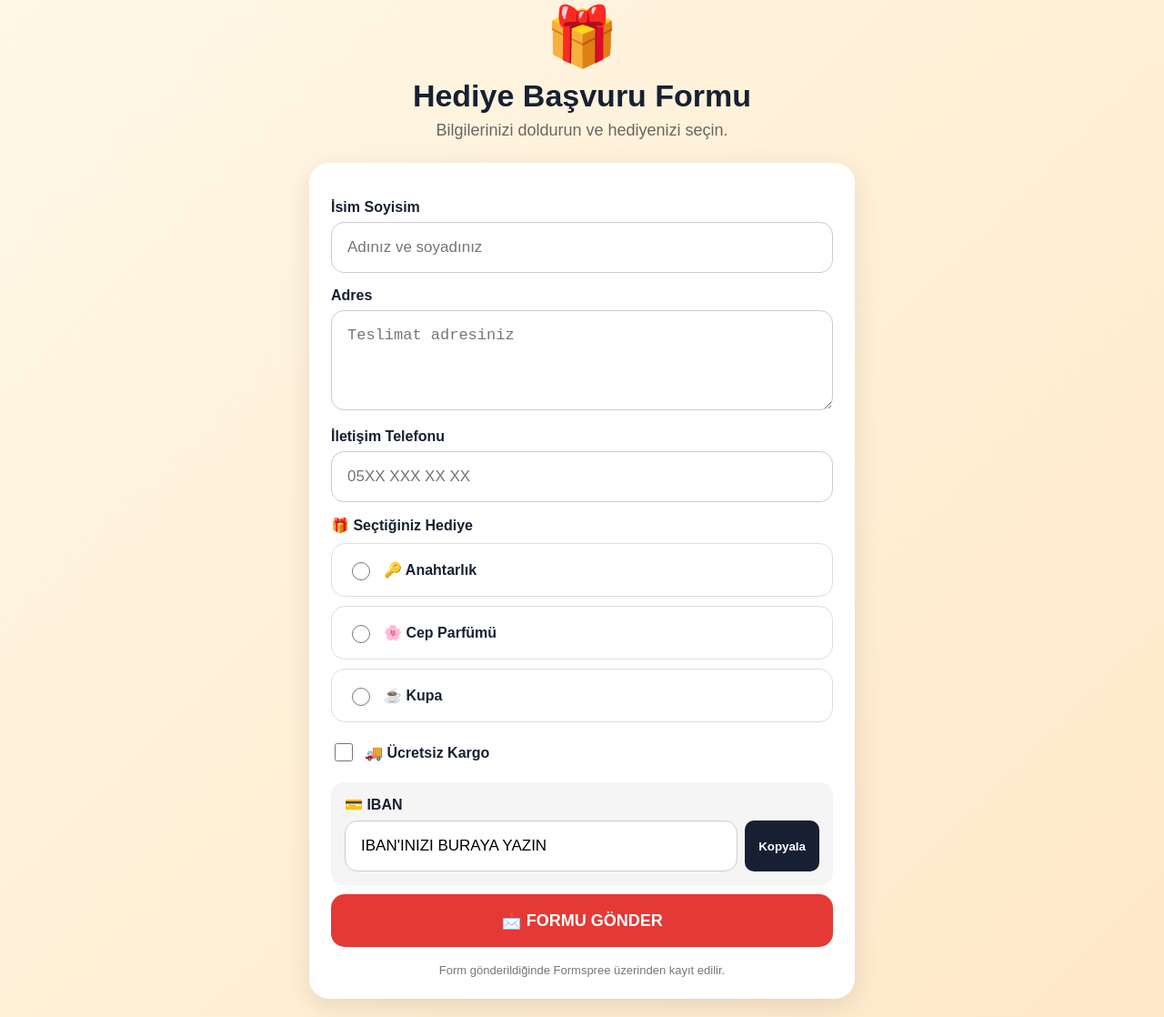
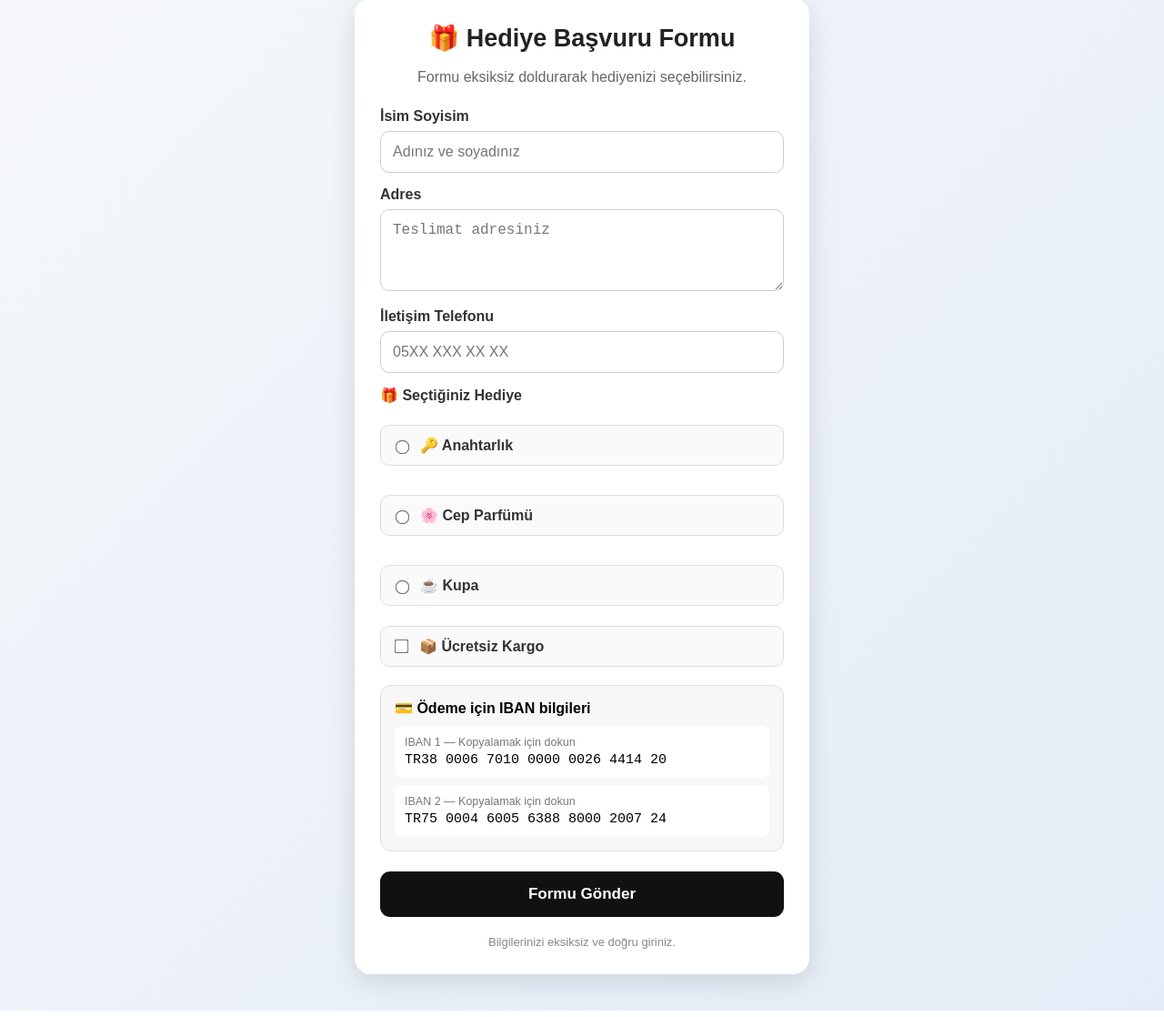
Before and after one commit to Broker59/qr-form, a plain HTML site: page index.html in a window 1280 px wide. Shown: the part 42-1160 px from the top of the page at 91% size. Drawn offline with Linux system fonts and the light colour scheme.

Commit message:
Update index.html

```diff
--- a/index.html
+++ b/index.html
@@ -1,127 +1,330 @@
+
 <!DOCTYPE html>
 <html lang="tr">
 <head>
   <meta charset="UTF-8">
   <meta name="viewport" content="width=device-width, initial-scale=1.0">
   <title>Hediye Başvuru Formu</title>
+
   <style>
-*{box-sizing:border-box}
-body{
-  margin:0;font-family:Arial,sans-serif;
-  background:linear-gradient(135deg,#fff8e7,#ffe8c7);
-  color:#172033;padding:20px;
+    * {
+      box-sizing: border-box;
     }
-.container{max-width:600px;margin:auto}
-.header{text-align:center;padding:25px 10px}
-.gift{font-size:64px}
-h1{font-size:34px;margin:8px 0}
-.subtitle{font-size:18px;color:#666}
-.form-box{
-  background:#fff;border-radius:22px;padding:24px;
-  box-shadow:0 8px 30px rgba(0,0,0,.10)
+
+    body {
+      margin: 0;
+      font-family: Arial, sans-serif;
+      background: linear-gradient(135deg, #f5f7fa, #e4ecf7);
+      min-height: 100vh;
+      padding: 20px;
     }
-label{display:block;font-weight:bold;margin:16px 0 7px}
-input[type=text],input[type=tel],textarea{
-  width:100%;padding:17px;border:1px solid #ccc;border-radius:14px;
-  font-size:17px;outline:none
+
+    .container {
+      max-width: 500px;
+      margin: 20px auto;
+      background: white;
+      padding: 28px;
+      border-radius: 18px;
+      box-shadow: 0 8px 30px rgba(0,0,0,0.12);
     }
-textarea{min-height:110px;resize:vertical}
-.choice{
-  display:flex;align-items:center;gap:12px;
-  border:1px solid #ddd;border-radius:15px;padding:17px;
-  margin:10px 0;cursor:pointer
+
+    h1 {
+      text-align: center;
+      margin-top: 0;
+      color: #222;
+      font-size: 27px;
     }
-.choice input{width:20px;height:20px}
-.shipping{
-  display:flex;align-items:center;gap:10px;
-  margin:20px 0;font-weight:bold
+
+    .subtitle {
+      text-align: center;
+      color: #666;
+      margin-bottom: 25px;
     }
-.shipping input{width:20px;height:20px}
-.iban{
-  background:#f5f5f5;border-radius:14px;padding:15px;
-  margin-top:20px
+
+    label {
+      display: block;
+      font-weight: bold;
+      margin: 15px 0 7px;
+      color: #333;
     }
-.iban-row{display:flex;gap:8px;margin-top:8px}
-.iban input{flex:1}
-.copy{
-  border:0;border-radius:10px;padding:0 15px;
-  background:#172033;color:white;font-weight:bold
+
+    input,
+    textarea {
+      width: 100%;
+      padding: 13px;
+      border: 1px solid #ccc;
+      border-radius: 10px;
+      font-size: 16px;
+      outline: none;
     }
-button[type=submit]{
-  width:100%;border:0;border-radius:15px;padding:18px;
-  background:#e53935;color:#fff;font-size:18px;font-weight:bold;
-  cursor:pointer;margin-top:10px
+
+    input:focus,
+    textarea:focus {
+      border-color: #555;
     }
-.note{text-align:center;color:#777;font-size:13px;margin-top:18px}
+
+    textarea {
+      min-height: 90px;
+      resize: vertical;
+    }
+
+    .options {
+      display: grid;
+      gap: 10px;
+      margin-top: 8px;
+    }
+
+    .option {
+      display: flex;
+      align-items: center;
+      gap: 10px;
+      border: 1px solid #ddd;
+      padding: 12px;
+      border-radius: 10px;
+      cursor: pointer;
+      background: #fafafa;
+    }
+
+    .option:hover {
+      background: #f0f0f0;
+    }
+
+    .option input {
+      width: auto;
+      transform: scale(1.2);
+    }
+
+    .iban-box {
+      margin-top: 20px;
+      background: #f7f7f7;
+      border: 1px solid #ddd;
+      border-radius: 12px;
+      padding: 15px;
+    }
+
+    .iban-title {
+      font-weight: bold;
+      margin-bottom: 10px;
+    }
+
+    .iban {
+      background: white;
+      padding: 11px;
+      border-radius: 8px;
+      margin-top: 8px;
+      font-family: monospace;
+      font-size: 15px;
+      word-break: break-all;
+      cursor: pointer;
+    }
+
+    .iban small {
+      display: block;
+      color: #777;
+      font-family: Arial, sans-serif;
+      margin-bottom: 4px;
+    }
+
+    button {
+      width: 100%;
+      margin-top: 22px;
+      padding: 15px;
+      border: none;
+      border-radius: 11px;
+      background: #111;
+      color: white;
+      font-size: 17px;
+      font-weight: bold;
+      cursor: pointer;
+    }
+
+    button:hover {
+      background: #333;
+    }
+
+    .success {
+      display: none;
+      margin-top: 18px;
+      padding: 15px;
+      border-radius: 10px;
+      background: #e8f7e8;
+      color: #176b17;
+      text-align: center;
+      font-weight: bold;
+    }
+
+    .footer {
+      text-align: center;
+      margin-top: 20px;
+      font-size: 13px;
+      color: #888;
+    }
   </style>
 </head>
 
 <body>
+
 <div class="container">
-  <div class="header">
-    <div class="gift">🎁</div>
-    <h1>Hediye Başvuru Formu</h1>
-    <div class="subtitle">Bilgilerinizi doldurun ve hediyenizi seçin.</div>
+
+  <h1>🎁 Hediye Başvuru Formu</h1>
+
+  <div class="subtitle">
+    Formu eksiksiz doldurarak hediyenizi seçebilirsiniz.
   </div>
 
-  <div class="form-box">
-    <form action="https://formspree.io/f/mdenyyja" method="POST">
-
-      <input type="hidden" name="_subject" value="Yeni Hediye Başvurusu">
+  <form id="giftForm">
 
     <label for="name">İsim Soyisim</label>
-      <input id="name" name="isim_soyisim" type="text"
-             placeholder="Adınız ve soyadınız" required>
+    <input
+      type="text"
+      id="name"
+      name="name"
+      placeholder="Adınız ve soyadınız"
+      required
+    >
 
     <label for="address">Adres</label>
-      <textarea id="address" name="adres"
-                placeholder="Teslimat adresiniz" required></textarea>
+    <textarea
+      id="address"
+      name="address"
+      placeholder="Teslimat adresiniz"
+      required
+    ></textarea>
 
     <label for="phone">İletişim Telefonu</label>
-      <input id="phone" name="telefon" type="tel"
-             placeholder="05XX XXX XX XX" required>
+    <input
+      type="tel"
+      id="phone"
+      name="phone"
+      placeholder="05XX XXX XX XX"
+      required
+    >
 
     <label>🎁 Seçtiğiniz Hediye</label>
 
-      <label class="choice">
-        <input type="radio" name="hediye" value="Anahtarlık" required>
+    <div class="options">
+
+      <label class="option">
+        <input
+          type="radio"
+          name="gift"
+          value="Anahtarlık"
+          required
+        >
         🔑 Anahtarlık
       </label>
 
-      <label class="choice">
-        <input type="radio" name="hediye" value="Cep Parfümü">
+      <label class="option">
+        <input
+          type="radio"
+          name="gift"
+          value="Cep Parfümü"
+        >
         🌸 Cep Parfümü
       </label>
 
-      <label class="choice">
-        <input type="radio" name="hediye" value="Kupa">
+      <label class="option">
+        <input
+          type="radio"
+          name="gift"
+          value="Kupa"
+        >
         ☕ Kupa
       </label>
 
-      <label class="shipping">
-        <input type="checkbox" name="kargo" value="Ücretsiz Kargo" required>
-        🚚 Ücretsiz Kargo
+    </div>
+
+    <label class="option" style="margin-top:15px;">
+      <input
+        type="checkbox"
+        id="cargo"
+        name="cargo"
+        value="Ücretsiz Kargo"
+        required
+      >
+      📦 Ücretsiz Kargo
     </label>
 
-      <div class="iban">
-        <strong>💳 IBAN</strong>
-        <div class="iban-row">
-          <input id="iban" type="text"
-                 value="IBAN'INIZI BURAYA YAZIN" readonly>
-          <button class="copy" type="button"
-                  onclick="navigator.clipboard.writeText(document.getElementById('iban').value)">
-            Kopyala
-          </button>
-        </div>
+    <div class="iban-box">
+
+      <div class="iban-title">
+        💳 Ödeme için IBAN bilgileri
       </div>
 
-      <button type="submit">📩 FORMU GÖNDER</button>
+      <div class="iban" onclick="copyIban('TR380006701000000026441420')">
+        <small>IBAN 1 — Kopyalamak için dokun</small>
+        TR38 0006 7010 0000 0026 4414 20
+      </div>
 
-      <div class="note">
-        Form gönderildiğinde Formspree üzerinden kayıt edilir.
+      <div class="iban" onclick="copyIban('TR750004600563888000200724')">
+        <small>IBAN 2 — Kopyalamak için dokun</small>
+        TR75 0004 6005 6388 8000 2007 24
       </div>
+
+    </div>
+
+    <button type="submit">
+      Formu Gönder
+    </button>
+
+    <div class="success" id="successMessage">
+      ✅ Formunuz başarıyla hazırlandı.
+    </div>
+
   </form>
+
+  <div class="footer">
+    Bilgilerinizi eksiksiz ve doğru giriniz.
   </div>
+
 </div>
+
+<script>
+
+  function copyIban(iban) {
+    navigator.clipboard.writeText(iban).then(function() {
+      alert("IBAN kopyalandı ✅");
+    }).catch(function() {
+      alert("IBAN: " + iban);
+    });
+  }
+
+  document.getElementById("giftForm").addEventListener("submit", function(event) {
+
+    event.preventDefault();
+
+    const name = document.getElementById("name").value;
+    const address = document.getElementById("address").value;
+    const phone = document.getElementById("phone").value;
+
+    const gift = document.querySelector(
+      'input[name="gift"]:checked'
+    ).value;
+
+    const cargo = document.getElementById("cargo").checked
+      ? "Ücretsiz Kargo"
+      : "Hayır";
+
+    const message =
+      "Yeni Hediye Başvurusu\n\n" +
+      "İsim Soyisim: " + name + "\n" +
+      "Adres: " + address + "\n" +
+      "Telefon: " + phone + "\n" +
+      "Seçilen Hediye: " + gift + "\n" +
+      "Kargo: " + cargo;
+
+    console.log(message);
+
+    document.getElementById("successMessage").style.display = "block";
+
+    window.scrollTo({
+      top: document.body.scrollHeight,
+      behavior: "smooth"
+    });
+
+  });
+
+</script>
+
 </body>
 </html>
```
Lines whose indentation alone changed are shown as unchanged.
